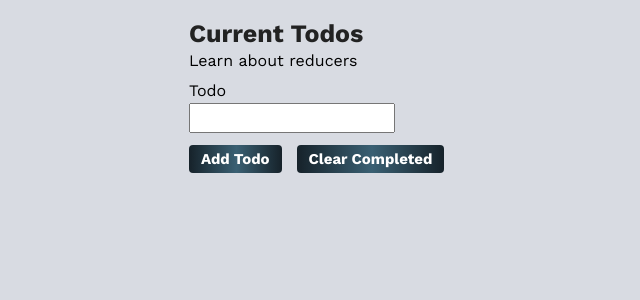
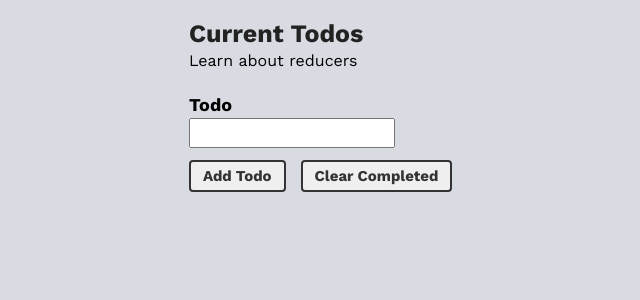
Before and after one commit to stlachman/todo-app, a React (Create React App) app: page / in a window 1280 px wide. Shown: the top 300 px of the page, without its empty margins (201-841 px from the left). Built offline with nearby package versions, Linux system fonts and the light colour scheme.

Commit message:
Added styles to buttons.

```diff
--- a/src/components/TodoForm.js
+++ b/src/components/TodoForm.js
@@ -2,7 +2,7 @@ import React, { useState } from "react";
 import styled from "styled-components";
 
 const Container = styled.div`
-  margin-top: 0.8rem;
+  margin-top: 2rem;
 `;
 
 const Input = styled.input`
@@ -19,7 +19,8 @@ const Input = styled.input`
 
 const Label = styled.label`
   display: block;
-  font-size: 1.6rem;
+  font-size: 1.8rem;
+  font-weight: 700;
 `;
 
 const ButtonContainer = styled.div`
@@ -29,20 +30,14 @@ const ButtonContainer = styled.div`
 const Button = styled.button`
   font-family: "Work Sans", sans-serif;
   font-size: 1.5rem;
-  color: #fff;
+  color: #333;
   padding: 0.5rem 1.2rem;
   font-weight: 700;
   display: inline-block;
   margin: 0 0.75rem;
   border-radius: 4px;
-  border: 0;
-  transition: 0.5s;
-  background-image: linear-gradient(
-    to right,
-    #16222a 0%,
-    #3a6073 51%,
-    #16222a 100%
-  );
+  border: 2px solid #333;
+  transition: 0.25s ease-in;
 
   &:first-of-type {
     margin-left: 0;
@@ -50,7 +45,7 @@ const Button = styled.button`
 
   &:hover {
     cursor: pointer;
-    background-position: right center;
+    opacity: 0.85;
   }
 `;
 
```
